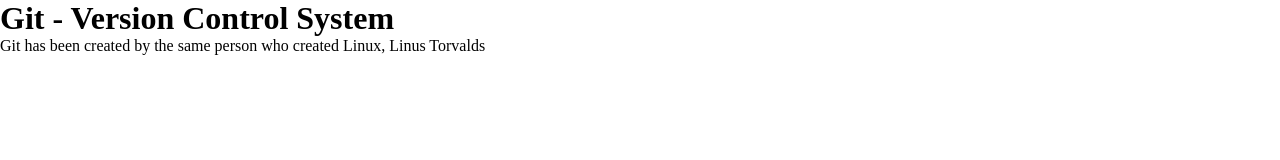
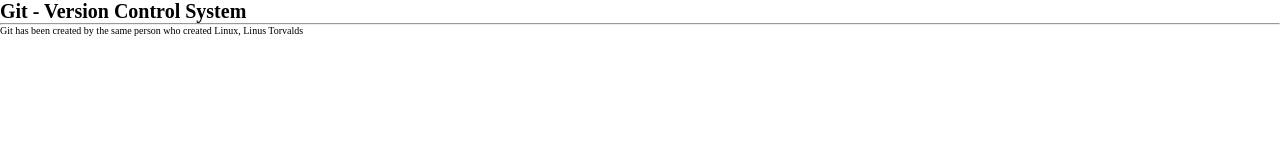
Before and after one commit to Godcode100/teaxching-git-practically, a plain HTML site: page index.html in a window 1280 px wide. Drawn offline with Linux system fonts and the light colour scheme.

Commit message:
Added horizontal rule to index.html file and the css rule for the html element

```diff
--- a/index.html
+++ b/index.html
@@ -10,6 +10,8 @@
     <body>
         <h1>Git - Version Control System</h1>
 
+        <hr>
+
         <p>Git has been created by the same person who created Linux, Linus Torvalds</p>
     </body>
 </html>
--- a/stylers/styles.css
+++ b/stylers/styles.css
@@ -3,3 +3,6 @@
     margin: 0;
     padding: 0;
 }
+html{
+    font-size: 62.5%;
+}
```
